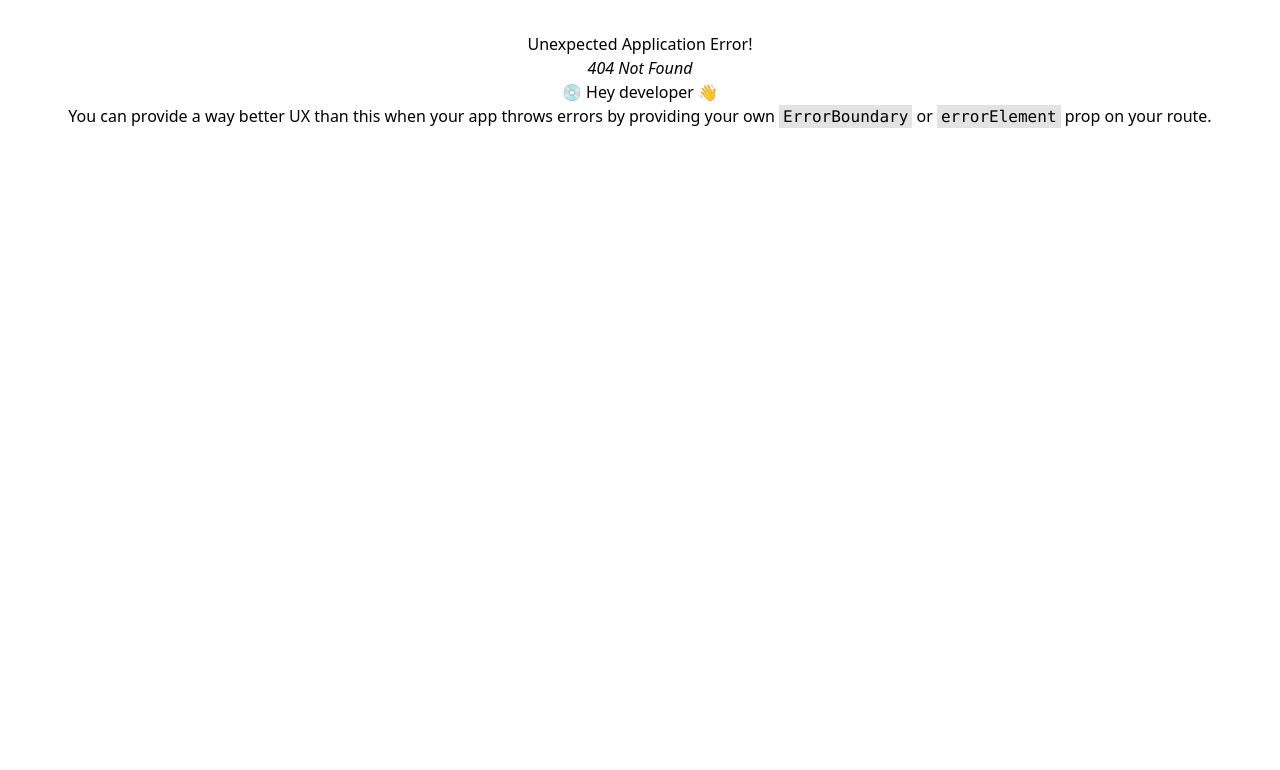
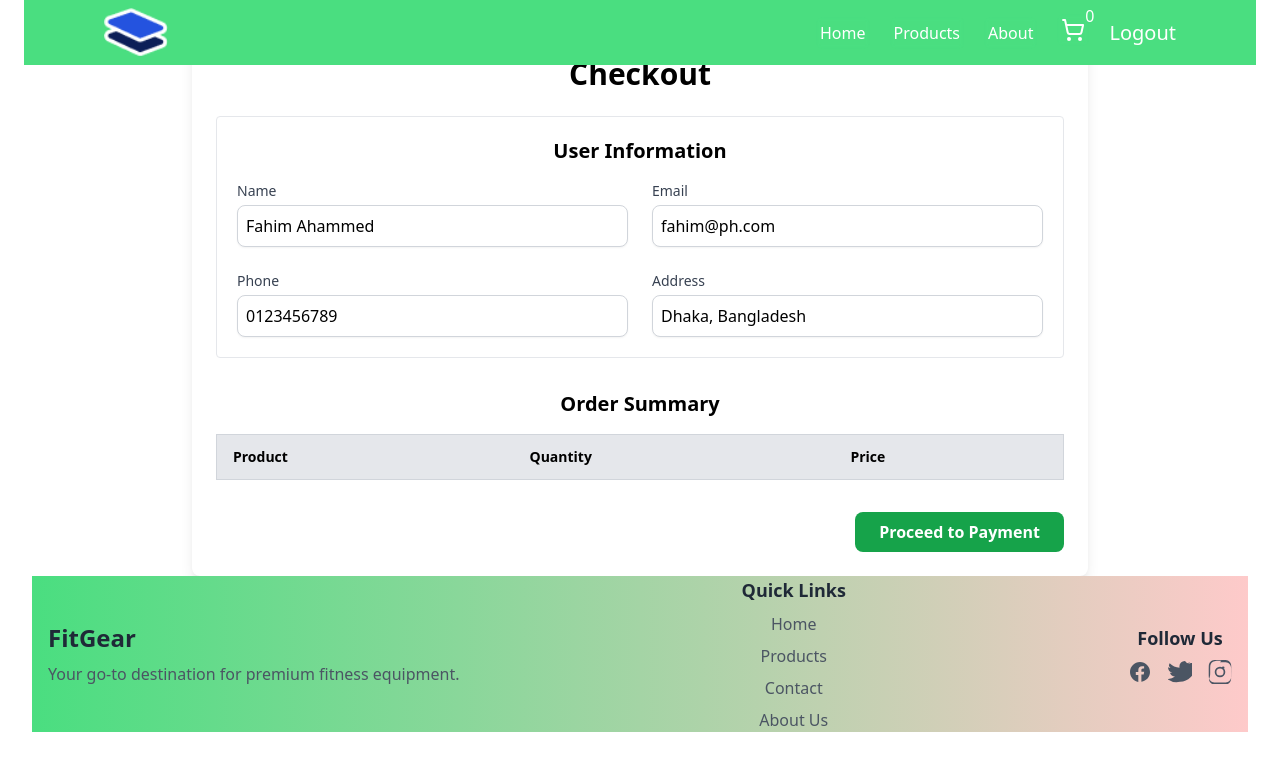
Before and after one commit to azir9200/imagine-redux-story, a React (Vite) app: page /checkout in a window 1280 px wide. Before the commit this address had no page. Shown: the top 770 px of the page. Built offline with nearby package versions, Linux system fonts and the light colour scheme.

Commit message:
payment section added

```diff
--- a/src/components/OrderSummary.tsx
+++ b/src/components/OrderSummary.tsx
@@ -1,8 +1,10 @@
 import { CreditCard, Trash2 } from "lucide-react";
 import { useAppDispatch, useAppSelector } from "../redux/hooks";
 import { clearCart } from "../redux/features/cartSlice";
+import { useNavigate } from "react-router-dom";
 
 const OrderSummary = () => {
+  const navigate = useNavigate();
   const dispatch = useAppDispatch();
   const { tax, taxRate, grandTotal, totalPrice, selectedItems } =
     useAppSelector((store) => store.cart);
@@ -43,6 +45,7 @@ const OrderSummary = () => {
         <button
           onClick={(e) => {
             e.stopPropagation();
+            navigate("/checkout");
           }}
           className="bg-green-600 px-3 py-2 text-white  mt-2 rounded-md w-full text-xs flex justify-between items-center"
         >
--- a/src/components/shared/ImageGallery.tsx
+++ /dev/null
@@ -1,36 +0,0 @@
-import { useGetAllProductQuery } from "../../redux/api/productApi/ProductApi";
-
-const ImageGallery: React.FC = () => {
-  const { data } = useGetAllProductQuery(undefined);
-  const images = data?.data;
-  console.log("image gala", images);
-
-  return (
-    <section className="py-12 bg-slate-300">
-      <div className="container mx-auto px-4 sm:px-6 lg:px-8">
-        <h2 className="text-3xl font-bold text-center mb-8">Gallery</h2>
-        <div className="grid grid-cols-1 sm:grid-cols-2 md:grid-cols-3 lg:grid-cols-4 gap-6">
-          {images.map((image, index) => (
-            <div
-              key={index}
-              className="relative overflow-hidden rounded-lg shadow-lg hover:shadow-2xl transform transition-all duration-300"
-            >
-              <img
-                src={image}
-                alt={`Gallery Image ${index + 1}`}
-                className="w-full h-48 object-cover transition-transform duration-300 ease-in-out transform hover:scale-110"
-              />
-              <div className="absolute inset-0 bg-black bg-opacity-30 opacity-0 hover:opacity-100 transition-opacity duration-300 flex justify-center items-center">
-                <p className="text-white font-bold text-lg">
-                  Image {index + 1}
-                </p>
-              </div>
-            </div>
-          ))}
-        </div>
-      </div>
-    </section>
-  );
-};
-
-export default ImageGallery;
--- /dev/null
+++ b/src/pages/CheckOutPage/CheckOutPage.tsx
@@ -0,0 +1,148 @@
+import { useState } from "react";
+import { useCreateOrderMutation } from "../../redux/api/orderApi/orderApi";
+import { useAppSelector } from "../../redux/hooks";
+
+export default function CheckOutPage() {
+  const [createOrder] = useCreateOrderMutation();
+  // State for user input
+  const [user, setUser] = useState({
+    name: "Fahim Ahammed",
+    email: "fahim@ph.com",
+    phone: "0123456789",
+    address: "Dhaka, Bangladesh",
+  });
+
+  const cartItems = useAppSelector((store) => store.cart.products);
+  // Handle input changes
+  const handleChange = (e) => {
+    setUser({
+      ...user,
+      [e.target.name]: e.target.value,
+    });
+  };
+
+  const handleSubmit = async (e) => {
+    e.preventDefault();
+    const data = {
+      user,
+      products: cartItems.map((item) => ({
+        product: item._id,
+        quantity: item.quantity,
+      })),
+    };
+    try {
+      const res = await createOrder(data).unwrap();
+      if (res.success) {
+        console.log("one", res);
+        const two = (window.location.href = res.data.payment_url);
+        console.log("two", two);
+      } else {
+        console.error("Order creation failed:", res.message);
+      }
+    } catch (error) {
+      console.log(error);
+    }
+  };
+
+  return (
+    <div className="max-w-4xl mx-auto p-6 bg-white rounded-lg shadow-lg">
+      <h2 className="text-3xl font-bold mb-6">Checkout</h2>
+      <form onSubmit={handleSubmit}>
+        <div className="mb-8 border p-5 rounded">
+          <h3 className="text-xl font-semibold mb-4">User Information</h3>
+          <div className="grid grid-cols-1 gap-6 sm:grid-cols-2">
+            <div>
+              <label className="block text-sm font-medium text-gray-700 text-left">
+                Name
+              </label>
+              <input
+                type="text"
+                name="name"
+                value={user.name}
+                onChange={handleChange}
+                required
+                className="mt-1 block w-full p-2 border border-gray-300 rounded-lg shadow-sm focus:ring-green-500 focus:border-green-500"
+              />
+            </div>
+            <div>
+              <label className="block text-sm font-medium text-gray-700 text-left">
+                Email
+              </label>
+              <input
+                type="email"
+                name="email"
+                value={user.email}
+                onChange={handleChange}
+                required
+                className="mt-1 block w-full p-2 border border-gray-300 rounded-lg shadow-sm focus:ring-green-500 focus:border-green-500"
+              />
+            </div>
+            <div>
+              <label className="block text-sm font-medium text-gray-700 text-left">
+                Phone
+              </label>
+              <input
+                type="text"
+                name="phone"
+                value={user.phone}
+                onChange={handleChange}
+                required
+                className="mt-1 block w-full p-2 border border-gray-300 rounded-lg shadow-sm focus:ring-green-500 focus:border-green-500"
+              />
+            </div>
+            <div>
+              <label className="block text-sm font-medium text-gray-700 text-left">
+                Address
+              </label>
+              <input
+                type="text"
+                name="address"
+                value={user.address}
+                onChange={handleChange}
+                required
+                className="mt-1 block w-full p-2 border border-gray-300 rounded-lg shadow-sm focus:ring-green-500 focus:border-green-500"
+              />
+            </div>
+          </div>
+        </div>
+
+        <div className="mb-8">
+          <h3 className="text-xl font-semibold mb-4">Order Summary</h3>
+          <table className="min-w-full bg-white border border-gray-300">
+            <thead>
+              <tr className="bg-gray-200">
+                <th className="text-left py-3 px-4 font-semibold text-sm">
+                  Product
+                </th>
+                <th className="text-left py-3 px-4 font-semibold text-sm">
+                  Quantity
+                </th>
+                <th className="text-left py-3 px-4 font-semibold text-sm">
+                  Price
+                </th>
+              </tr>
+            </thead>
+            <tbody>
+              {cartItems.map((item) => (
+                <tr key={item._id} className="border-b">
+                  <td className="py-3 px-4">{item.name}</td>
+                  <td className="py-3 px-4">{item.quantity}</td>
+                  <td className="py-3 px-4">${item.price}</td>
+                </tr>
+              ))}
+            </tbody>
+          </table>
+        </div>
+
+        <div className="flex justify-end">
+          <button
+            type="submit"
+            className="bg-green-600 text-white font-semibold py-2 px-6 rounded-lg hover:bg-green-700 transition duration-300"
+          >
+            Proceed to Payment
+          </button>
+        </div>
+      </form>
+    </div>
+  );
+}
--- a/src/pages/Home.tsx
+++ b/src/pages/Home.tsx
@@ -5,7 +5,6 @@ const Home = () => {
   return (
     <div className="bg-gradient-to-r from-green-700 to-red-600 w-full">
       <Banner />
-      {/* <ImageGallery /> */}
       <Products />
     </div>
   );
--- a/src/redux/api/baseApi/baseApi.ts
+++ b/src/redux/api/baseApi/baseApi.ts
@@ -3,7 +3,8 @@ import { createApi, fetchBaseQuery } from "@reduxjs/toolkit/query/react";
 export const baseApi = createApi({
   reducerPath: "baseApi",
   baseQuery: fetchBaseQuery({
-    baseUrl: "http://localhost:5000",
+     baseUrl: "http://localhost:5000",
+    // baseUrl: "https://better-manage-project.vercel.app",
   }),
   endpoints: () => ({}),
 });
--- /dev/null
+++ b/src/redux/api/orderApi/orderApi.ts
@@ -0,0 +1,26 @@
+import { baseApi } from "../baseApi/baseApi";
+
+const productApi = baseApi.injectEndpoints({
+  endpoints: (builder) => ({
+    // Fetch all products
+    getAllProduct: builder.query({
+      query: () => ({
+        url: "api/product",
+        method: "GET",
+      }),
+    }),
+
+    // Add a new product
+    createOrder: builder.mutation({
+      query: (data) => {
+        return {
+          url: "api/order/create",
+          method: "POST",
+          body: data,
+        };
+      },
+    }),
+  }),
+});
+
+export const { useGetAllProductQuery, useCreateOrderMutation } = productApi;
--- a/src/routes/index.tsx
+++ b/src/routes/index.tsx
@@ -7,6 +7,7 @@ import Products from "../components/Products";
 import Login from "../pages/users/Login";
 import Register from "../pages/users/Register";
 import ProtectedRoute from "../components/layouts/ProtectedRoute";
+import CheckOutPage from "../pages/CheckOutPage/CheckOutPage";
 
 export const router = createBrowserRouter([
   {
@@ -31,6 +32,10 @@ export const router = createBrowserRouter([
         element: <Products />,
       },
       {
+        path: "/checkout",
+        element: <CheckOutPage />,
+      },
+      {
         path: "/about",
         element: <About />,
       },
```
